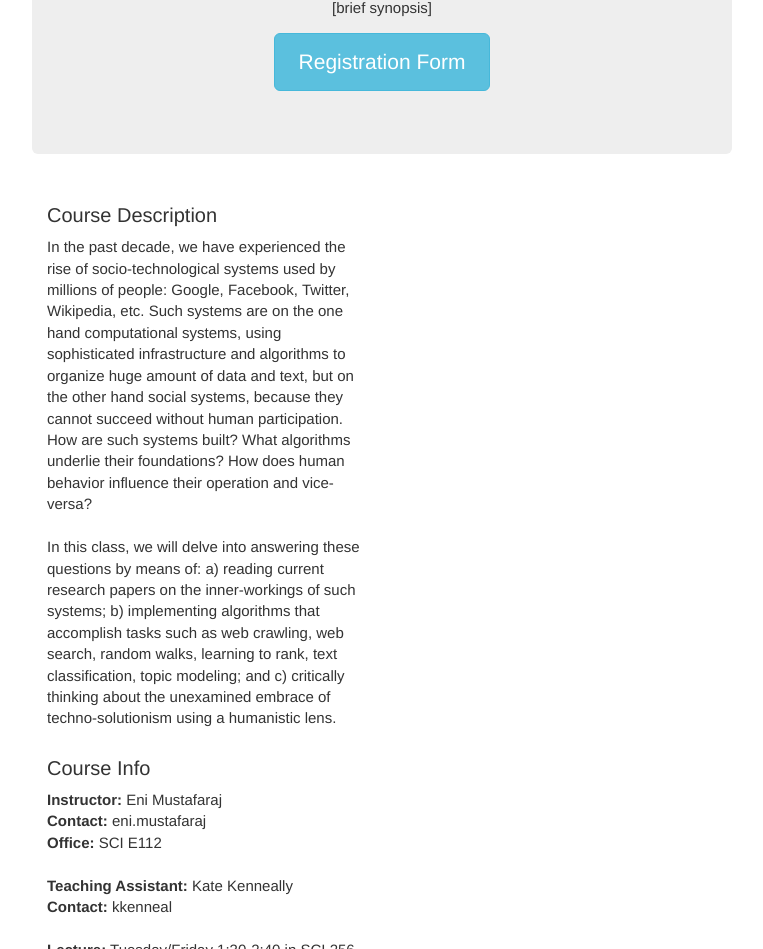
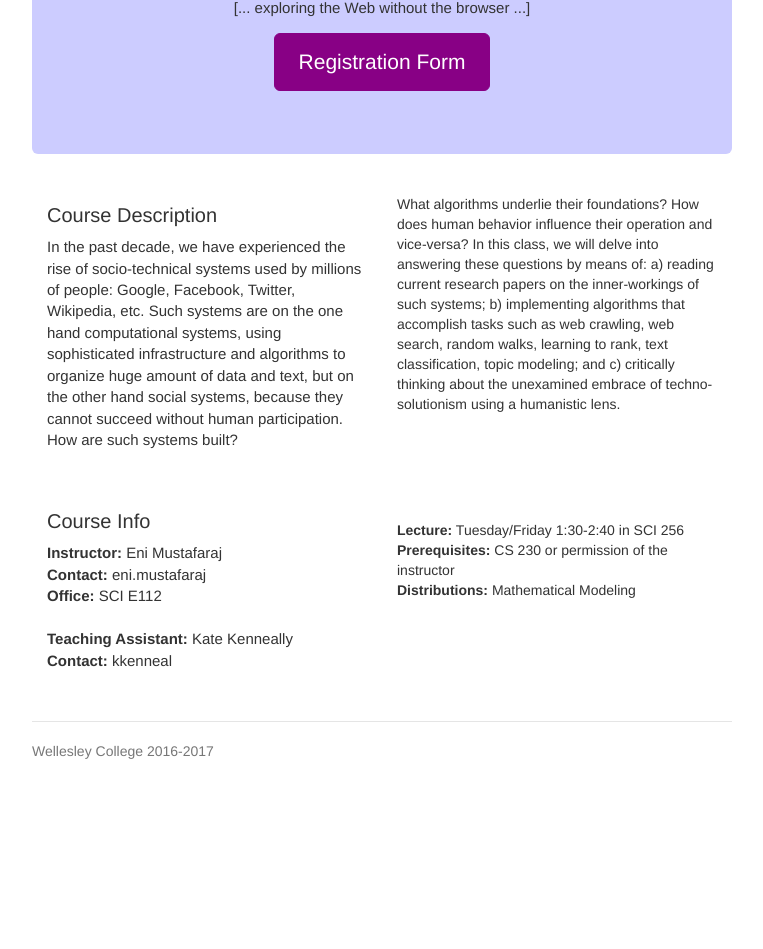
Before and after one commit to katekenneally/cs315site, a plain HTML site: page index.html in a window 1280 px wide. Shown: the part 227-1176 px from the top of the page, without its empty margins (258-1021 px from the left). After the commit the page ends 1018 px from the top, so only its background shows below. Drawn offline with Linux system fonts and the light colour scheme; a script that the page names is missing.

Commit message:
minor changes to html and css

```diff
--- a/index.html
+++ b/index.html
@@ -34,7 +34,7 @@
       <div class="header clearfix">
         <nav>
           <ul class="nav nav-pills pull-right">
-            <li role="presentation" class="active"><a href="#">Home</a></li>
+            <!--li role="presentation" class="active"><a href="#">Home</a></li-->
             <!-- <li role="presentation"><a href="#">About</a></li>
             <li role="presentation"><a href="#">Contact</a></li> -->
           </ul>
@@ -44,7 +44,7 @@
 
       <div class="jumbotron">
         <h1>Data and Text Mining for the Web</h1>
-        <p class="lead">[brief synopsis]</p>
+        <p class="lead">[... exploring the Web without the browser ...]</p>
         <p><a class="btn btn-lg btn-info" href="https://goo.gl/i2R6TU"
           target="blank" role="button">Registration Form</a></p>
       </div>
@@ -52,21 +52,26 @@
       <div class="row marketing">
         <div class="col-lg-6">
           <h4>Course Description</h4>
-          <p>In the past decade, we have experienced the rise of socio-technological
+          <p>In the past decade, we have experienced the rise of socio-technical
             systems used by millions of people: Google, Facebook, Twitter, Wikipedia,
             etc. Such systems are on the one hand computational systems, using sophisticated
             infrastructure and algorithms to organize huge amount of data and text, but on
             the other hand social systems, because they cannot succeed without human participation.
-            How are such systems built? What algorithms underlie their foundations? How does
+            How are such systems built?
+          </div>
+           <div class="col-lg-6">
+            What algorithms underlie their foundations? How does
             human behavior influence their operation and vice-versa?
-            <br>
-            <br>In this class, we will delve into answering these questions by means of:
+            In this class, we will delve into answering these questions by means of:
             a) reading current research papers on the inner-workings of such systems; b)
             implementing algorithms that accomplish tasks such as web crawling, web search,
             random walks, learning to rank, text classification, topic modeling; and c)
             critically thinking about the unexamined embrace of techno-solutionism using
             a humanistic lens.</p>
-
+        </div>
+      </div>
+      <div class="row marketing">
+          <div class="col-lg-6">
           <h4>Course Info</h4>
           <p><strong>Instructor:</strong> Eni Mustafaraj
           <br><strong>Contact:</strong> eni.mustafaraj
@@ -74,10 +79,12 @@
           <br>
           <br><strong>Teaching Assistant:</strong> Kate Kenneally
           <br><strong>Contact:</strong> kkenneal
-          <br>
+          </div>
+         <div class="col-lg-6">
           <br><strong>Lecture:</strong> Tuesday/Friday 1:30-2:40 in SCI 256
           <br><strong>Prerequisites:</strong> CS 230 or permission of the instructor
           <br><strong>Distributions:</strong> Mathematical Modeling</p>
+          </div>
 
           <!-- <h4>Course Requirements</h4>
           <p>[insert requirements here]</p> -->
@@ -87,10 +94,9 @@
 
         </div>
 
-      </div>
 
       <footer class="footer">
-        <p>Wellesley College 2017</p>
+        <p>Wellesley College 2016-2017</p>
       </footer>
 
     </div> <!-- /container -->
--- a/style.css
+++ b/style.css
@@ -45,6 +45,7 @@ body {
 .jumbotron {
   text-align: center;
   border-bottom: 1px solid #e5e5e5;
+background-color: #CCCCFF;
 }
 .jumbotron .btn {
   padding: 14px 24px;
@@ -55,6 +56,11 @@ body {
 }
 .jumbotron p {
   font-size: 15px;
+}
+
+.btn-info{
+    background-color: #880085;
+    border: 1px solid #880085;
 }
 
 /* Supporting marketing content */
```
